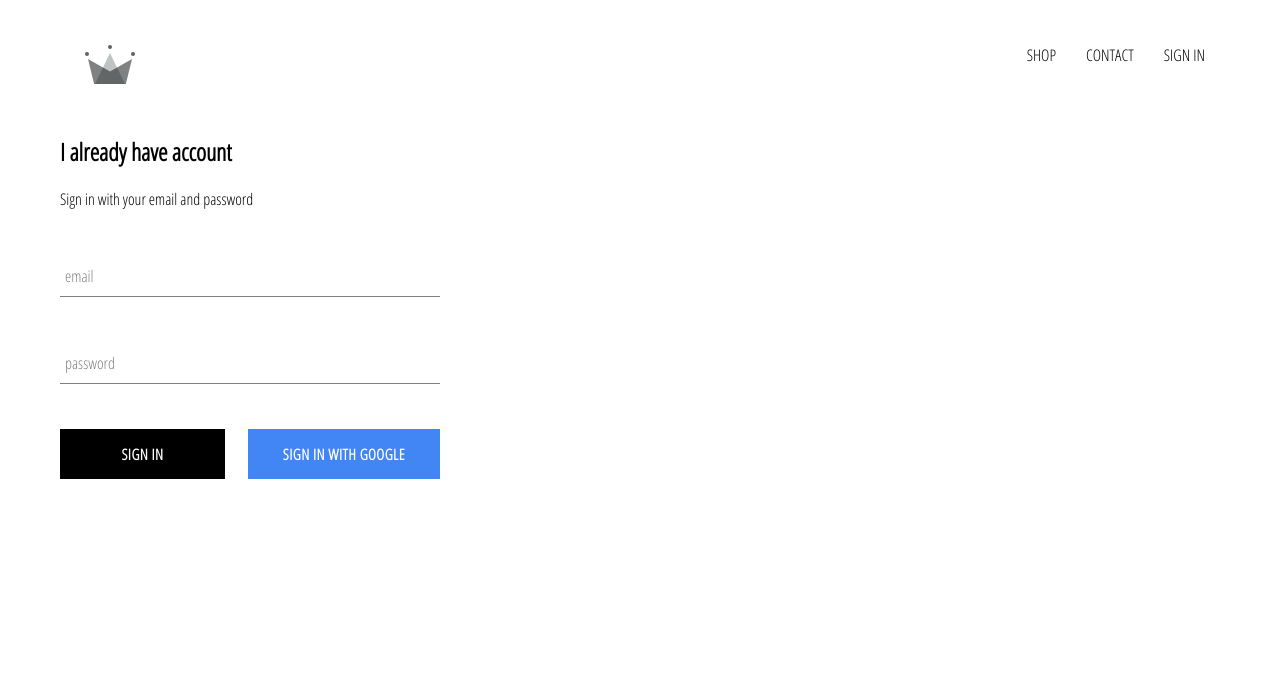
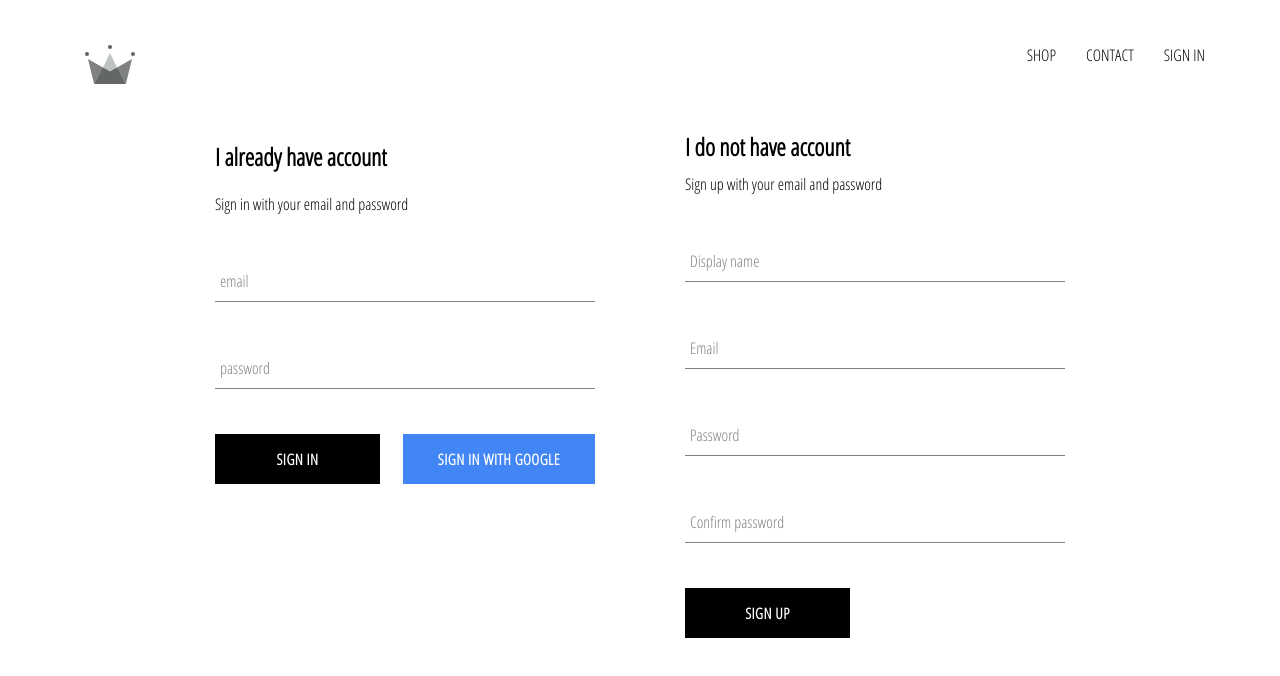
Before and after one commit to rene-mandel/crwn-clothing, a React (Create React App) app: page /signin in a window 1280 px wide. Shown: the top 676 px of the page. Built offline with nearby package versions, Linux system fonts and the light colour scheme; no server answers.

Commit message:
implemented firebase sign up

```diff
--- a/src/App.js
+++ b/src/App.js
@@ -4,7 +4,7 @@ import HomePage from './pages/homepage/homepage.component';
 import ShopPage from './pages/shop/shop.component';
 import SignInAndSignUp from './pages/sign-in-and-sign-up/sign-in-and-sign-up.component';
 import Header from './components/header/header.component';
-import { auth } from './firebase/firebase.utils';
+import { auth, createUserProfileDocument } from './firebase/firebase.utils';
 import './App.css';
 
 class App extends React.Component {
@@ -19,8 +19,21 @@ class App extends React.Component {
   unsuscribeFromAuth = null;
 
   componentDidMount() {
-    this.unsuscribeFromAuth = auth.onAuthStateChanged((user) => {
-      this.setState({ currentUser: user });
+    this.unsuscribeFromAuth = auth.onAuthStateChanged(async (userAuth) => {
+      if (userAuth) {
+        const userRef = await createUserProfileDocument(userAuth);
+
+        userRef.onSnapshot((snapShop) => {
+          this.setState({
+            currentUser: {
+              id: snapShop.id,
+              ...snapShop.data(),
+            },
+          });
+        });
+      } else {
+        this.setState({ currentUser: null });
+      }
     });
   }
 
--- /dev/null
+++ b/src/components/sign-up/sign-up.component.jsx
@@ -0,0 +1,101 @@
+import React from 'react';
+
+import FormInput from '../form-input/form-input.component';
+import CustomButtom from '../custom-button/custom-button.component';
+
+import { auth, createUserProfileDocument } from '../../firebase/firebase.utils';
+
+import './sign-up.styles.scss';
+
+class SignUp extends React.Component {
+  constructor() {
+    super();
+
+    this.state = {
+      displayName: '',
+      email: '',
+      password: '',
+      confirmPassword: '',
+    };
+  }
+
+  handleSubmit = async (event) => {
+    event.preventDefault();
+
+    const { displayName, email, password, confirmPassword } = this.state;
+
+    if (password !== confirmPassword) {
+      alert("Passwords don't match");
+    }
+
+    try {
+      const { user } = await auth.createUserWithEmailAndPassword(
+        email,
+        password
+      );
+
+      await createUserProfileDocument(user, { displayName });
+
+      this.setState({
+        displayName: '',
+        email: '',
+        password: '',
+        confirmPassword: '',
+      });
+    } catch (error) {
+      console.error(error);
+    }
+  };
+
+  handleChange = (event) => {
+    const { name, value } = event.target;
+    this.setState({ [name]: value });
+  };
+
+  render() {
+    const { displayName, email, password, confirmPassword } = this.state;
+    return (
+      <div className='sign-up'>
+        <h2 className='title'>I do not have account</h2>
+        <span>Sign up with your email and password</span>
+        <form className='sign-up-form' onSubmit={this.handleSubmit}>
+          <FormInput
+            type='text'
+            name='displayName'
+            value={displayName}
+            onChange={this.handleChange}
+            label='Display name'
+            required
+          ></FormInput>
+          <FormInput
+            type='email'
+            name='email'
+            value={email}
+            onChange={this.handleChange}
+            label='Email'
+            required
+          ></FormInput>
+          <FormInput
+            type='password'
+            name='password'
+            value={password}
+            onChange={this.handleChange}
+            label='Password'
+            required
+          ></FormInput>
+          <FormInput
+            type='password'
+            name='confirmPassword'
+            value={confirmPassword}
+            onChange={this.handleChange}
+            label='Confirm password'
+            required
+          ></FormInput>
+          <CustomButtom type='submit'> SIGN UP </CustomButtom>
+        </form>
+      </div>
+    );
+  }
+}
+
+export default SignUp;
--- /dev/null
+++ b/src/components/sign-up/sign-up.styles.scss
@@ -0,0 +1,9 @@
+.sign-up {
+  display: flex;
+  flex-direction: column;
+  width: 380px;
+
+  .title {
+    margin: 10px 0;
+  }
+}
--- a/src/firebase/firebase.utils.js
+++ b/src/firebase/firebase.utils.js
@@ -12,6 +12,31 @@ const config = {
   measurementId: 'G-JZS1HDE06K',
 };
 
+export const createUserProfileDocument = async (userAuth, additionalData) => {
+  if (!userAuth) return;
+
+  const userRef = firestore.doc(`users/${userAuth.uid}`);
+  const snapShot = await userRef.get();
+
+  if (!snapShot.exists) {
+    const { displayName, email } = userAuth;
+    const createdAt = new Date();
+
+    try {
+      await userRef.set({
+        displayName,
+        email,
+        createdAt,
+        ...additionalData,
+      });
+    } catch (error) {
+      console.log('error creating user', error.message);
+    }
+  }
+
+  return userRef;
+};
+
 firebase.initializeApp(config);
 
 export const auth = firebase.auth();
--- a/src/pages/sign-in-and-sign-up/sign-in-and-sign-up.component.jsx
+++ b/src/pages/sign-in-and-sign-up/sign-in-and-sign-up.component.jsx
@@ -1,12 +1,14 @@
 import React from 'react';
 
 import SignIn from '../../components/sign-in/sign-in.component';
+import SignUp from '../../components/sign-up/sign-up.component';
 
 import './sign-in-and-sign-up.styles.scss';
 
 const SignInAndSignUpPage = () => (
   <div className='sign-in-and-sign-up'>
     <SignIn></SignIn>
+    <SignUp></SignUp>
   </div>
 );
 
--- a/src/pages/sign-in-and-sign-up/sign-in-and-sign-up.styles.scss
+++ b/src/pages/sign-in-and-sign-up/sign-in-and-sign-up.styles.scss
@@ -0,0 +1,6 @@
+.sign-in-and-sign-up {
+  width: 850px;
+  display: flex;
+  justify-content: space-between;
+  margin: 30px auto;
+}
```
